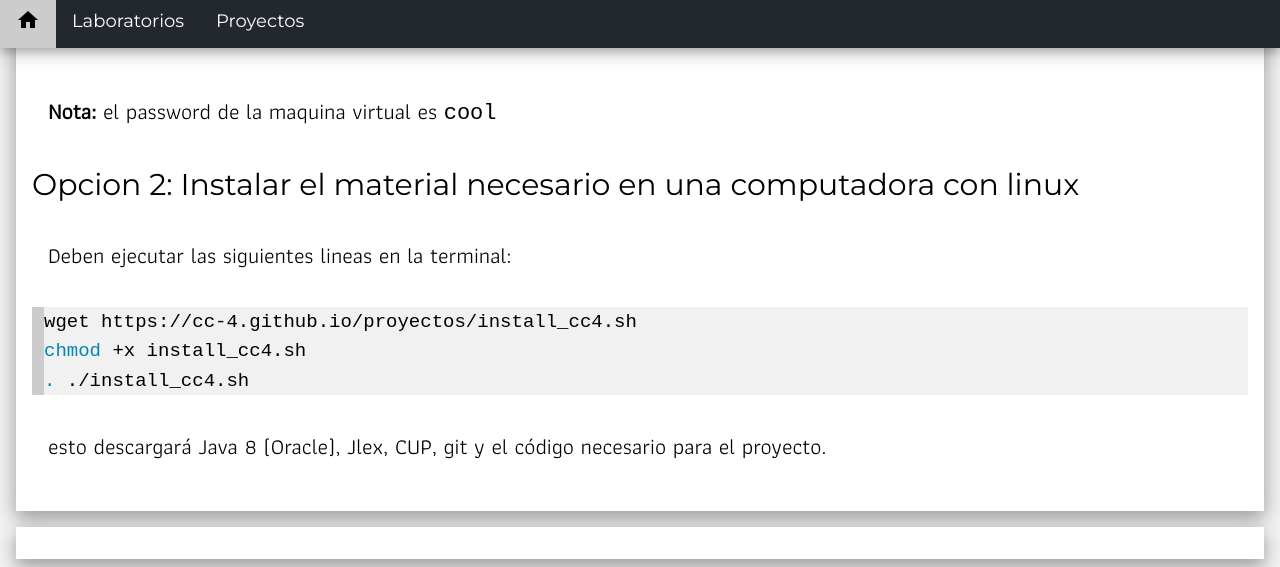
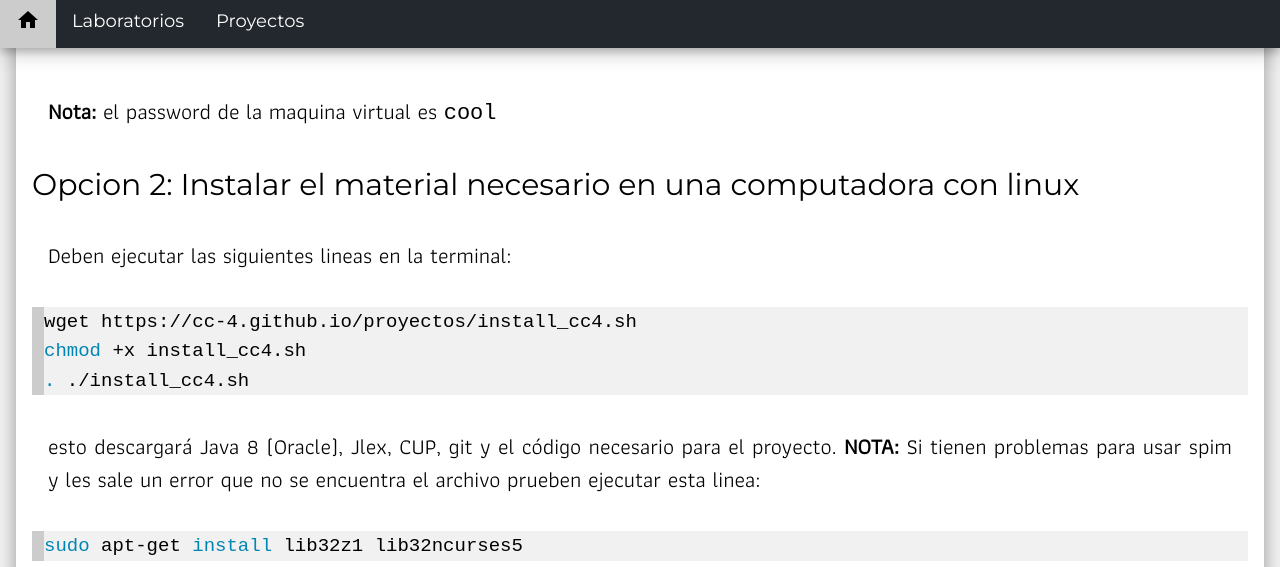
Before and after one commit to CC-4/old-page, a Jekyll site: the page built from _posts/2016-07-06-Instalar-material.md, in a window 1280 px wide and 900 px high, scrolled down 1842 px, cut to the strip 0-567 px from the top of the window. Built offline with Jekyll 4.4.1, drawn with Linux system fonts in a browser that asks for light colours; comment, search, counter and statistics services are not loaded.

Commit message:
Update install material instructions for mips problems

````diff
--- a/_posts/2016-07-06-Instalar-material.md
+++ b/_posts/2016-07-06-Instalar-material.md
@@ -51,3 +51,7 @@ chmod +x install_cc4.sh
 . ./install_cc4.sh
 ```
 esto descargará Java 8 (Oracle), Jlex, CUP, git y el código necesario para el proyecto.
+**NOTA:** Si tienen problemas para usar spim y les sale un error que no se encuentra el archivo prueben ejecutar esta linea:
+```shell
+sudo apt-get install lib32z1 lib32ncurses5
+```
````
